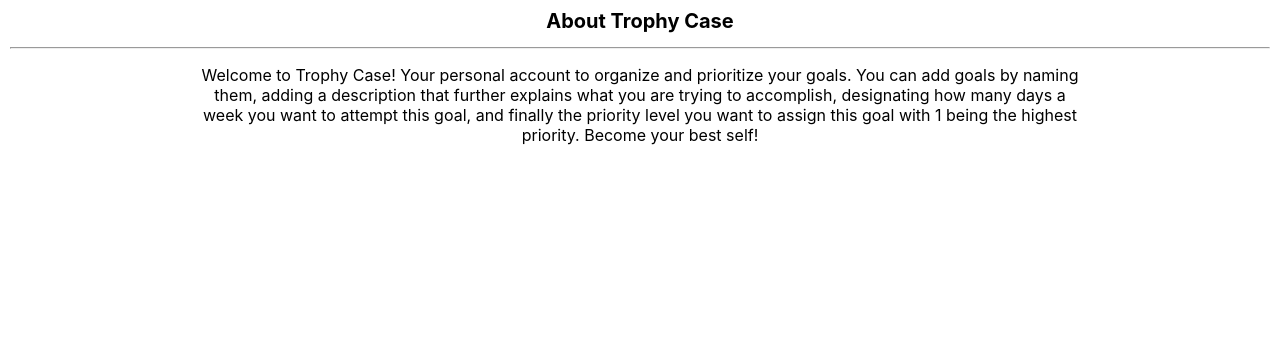
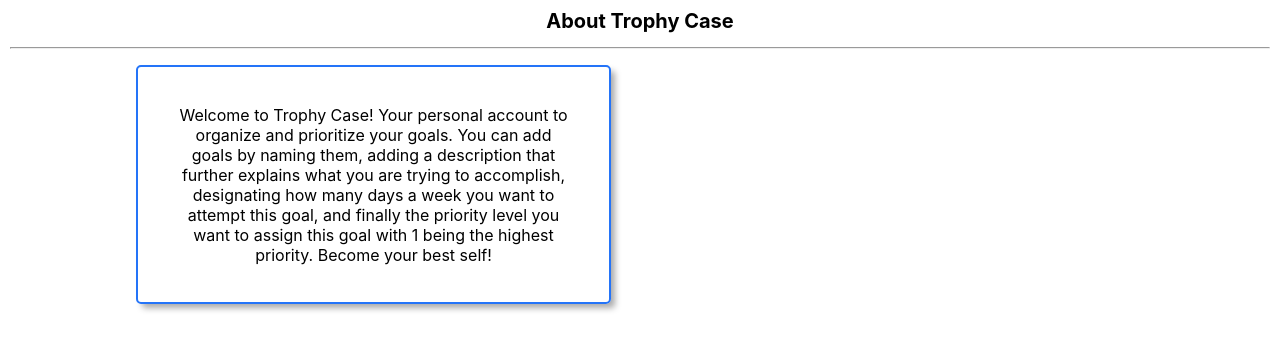
Before and after one commit to CurlyPurple/trophy-case, a Django app: page /about/ in a window 1280 px wide. Shown: the part 59-409 px from the top of the page. Run offline with Django 4.2, Linux system fonts and the light colour scheme.

Commit message:
final styling

```diff
--- a/main_app/static/css/about.css
+++ b/main_app/static/css/about.css
@@ -3,7 +3,11 @@
 }
 
 .page-content {
+  width: 475px;
+  border: var(--borders);
+  box-shadow: var(--card-box-shadow);
   text-align: center;
-  width: 70%;
-  margin-left: 15%;
+  border-radius: 5px;
+  padding: 3%;
+  margin-left: 10%;
 }
```
